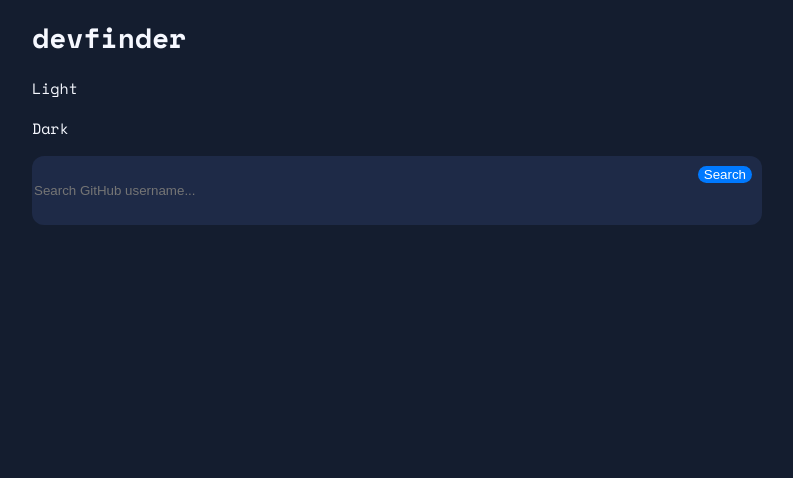
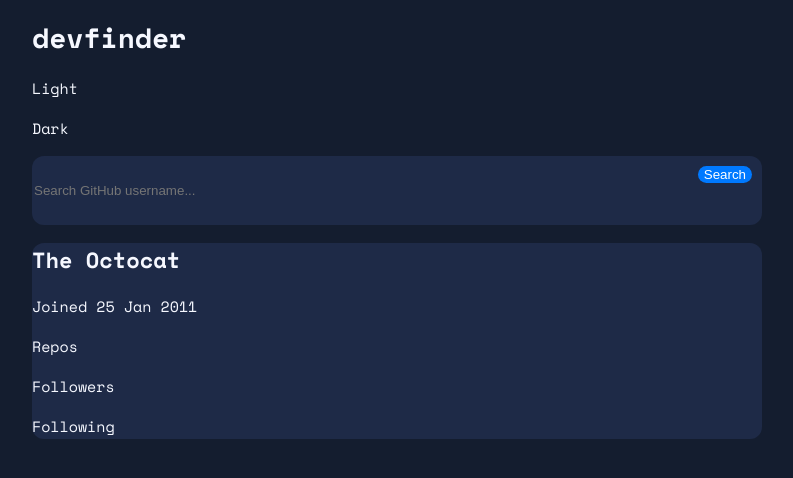
Before and after one commit to ClaytonDewey/github-user-search, a React (Create React App) app: page / in a window 1280 px wide. Shown: the top 478 px of the page, without its empty margins (243-1036 px from the left). Built offline with nearby package versions, Linux system fonts and the light colour scheme.

Commit message:
Setup & import UserCard component

```diff
--- a/src/components/App.js
+++ b/src/components/App.js
@@ -1,5 +1,6 @@
 import styled from "styled-components";
 import SearchBar from "./SearchBar";
+import UserCard from "./UserCard";
 
 const AppStyles = styled.div`
   max-width: 73rem;
@@ -16,6 +17,7 @@ const App = () => {
       <p>Dark</p>
 
       <SearchBar />
+      <UserCard />
     </AppStyles>
   );
 };
--- /dev/null
+++ b/src/components/UserCard.js
@@ -0,0 +1,21 @@
+import styled from "styled-components";
+
+const UserCardStyles = styled.div`
+  background-color: var(--clr-dark-blue);
+  border-radius: var(--bdr-rds);
+`;
+
+const UserCard = () => {
+  return (
+    <UserCardStyles>
+      <h2>The Octocat</h2>
+      <p>Joined 25 Jan 2011</p>
+
+      <p>Repos</p>
+      <p>Followers</p>
+      <p>Following</p>
+    </UserCardStyles>
+  );
+};
+
+export default UserCard;
```
